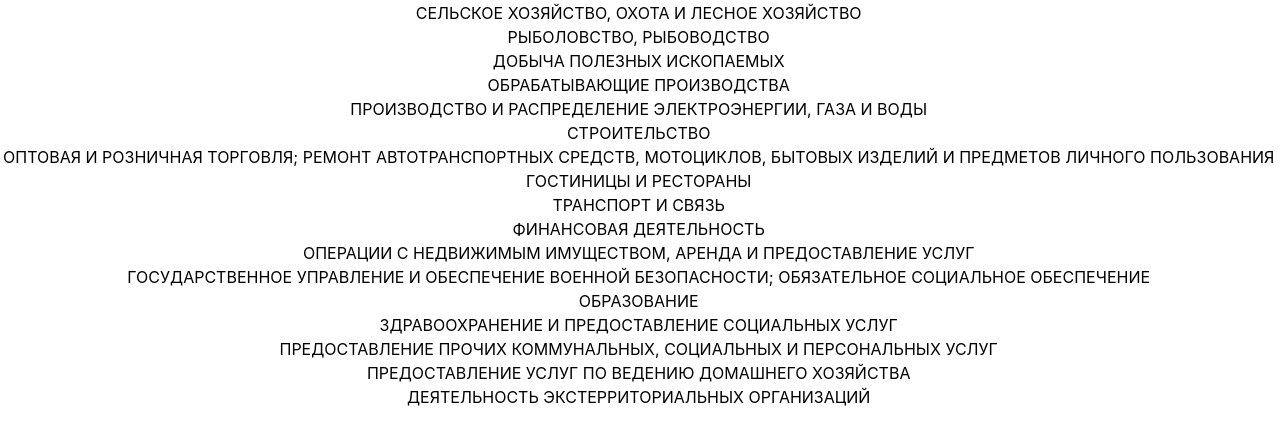
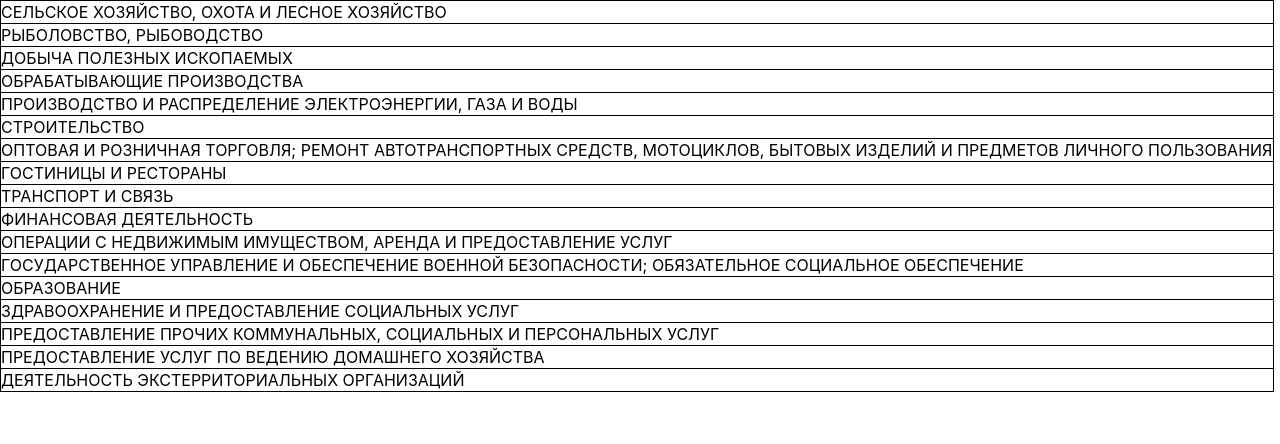
Before and after one commit to ArtyomLoyko/table-search, a React (Create React App) app: page / in a window 1280 px wide. Shown: the top 444 px of the page. Built offline with nearby package versions, Linux system fonts and the light colour scheme.

Commit message:
feat: add checkboxes

```diff
--- a/package.json
+++ b/package.json
@@ -9,6 +9,7 @@
     "react": "^18.2.0",
     "react-dom": "^18.2.0",
     "react-scripts": "5.0.1",
+    "styled-components": "^6.0.4",
     "web-vitals": "^2.1.4"
   },
   "scripts": {
--- a/src/App.css
+++ /dev/null
@@ -1,38 +0,0 @@
-.App {
-  text-align: center;
-}
-
-.App-logo {
-  height: 40vmin;
-  pointer-events: none;
-}
-
-@media (prefers-reduced-motion: no-preference) {
-  .App-logo {
-    animation: App-logo-spin infinite 20s linear;
-  }
-}
-
-.App-header {
-  background-color: #282c34;
-  min-height: 100vh;
-  display: flex;
-  flex-direction: column;
-  align-items: center;
-  justify-content: center;
-  font-size: calc(10px + 2vmin);
-  color: white;
-}
-
-.App-link {
-  color: #61dafb;
-}
-
-@keyframes App-logo-spin {
-  from {
-    transform: rotate(0deg);
-  }
-  to {
-    transform: rotate(360deg);
-  }
-}
--- a/src/App.js
+++ b/src/App.js
@@ -1,13 +1,12 @@
 import React from 'react'
 import OKVED from './OKVED.json'
-import './App.css';
 import { Table } from './components/table';
 
 function App() {
   const data = React.useMemo(() => OKVED, [])
 
   return (
-    <div className="App">
+    <div>
       <Table data={data} />
     </div>
   );
--- /dev/null
+++ b/src/components/checkbox.js
@@ -0,0 +1,89 @@
+import React from "react";
+import styled, { keyframes } from "styled-components";
+
+const Input = styled.input`
+  height: 0;
+  width: 0;
+  opacity: 0;
+  z-index: -1;
+`;
+
+const Label = styled.label`
+  position: relative;
+  display: inline-block;
+  cursor: ${props => (props.disabled ? "not-allowed" : "pointer")};
+  /* margin: 0.6em 1em; */
+`;
+
+const rotate = keyframes`
+ from {
+    opacity: 0;
+    transform: rotate(0deg);
+  }
+  to {
+    opacity: 1;
+    transform: rotate(45deg);
+  }
+`;
+
+const Indicator = styled.div`
+  width: 1em;
+  height: 1em;
+  background: #e6e6e6;
+  position: absolute;
+  top: 0em;
+  left: -1em;
+  border: 1px solid #757575;
+  border-radius: 0.2em;
+
+  ${Input}:not(:disabled):checked & {
+    background: #d1d1d1;
+  }
+
+  ${Label}:hover & {
+    background: #ccc;
+  }
+
+  &::after {
+    content: "";
+    position: absolute;
+    display: none;
+  }
+
+  ${Input}:checked + &::after {
+    display: block;
+    top: 0.1em;
+    left: 0.35em;
+    width: 35%;
+    height: 70%;
+    border: solid #263238;
+    border-width: 0 0.2em 0.2em 0;
+    animation-name: ${rotate};
+    animation-duration: 0.3s;
+    animation-fill-mode: forwards;
+  }
+
+  &::disabled {
+    cursor: not-allowed;
+  }
+`;
+
+export const Checkbox = ({
+  value,
+  checked,
+  onChange,
+  id,
+}) => {
+  return (
+    <Label htmlFor={id}>
+      <Input
+        id={id}
+        type="checkbox"
+        value={value}
+        checked={checked}
+        onChange={onChange}
+      />
+      <Indicator />
+    </Label>
+  )
+}
--- a/src/components/row.js
+++ b/src/components/row.js
@@ -1,18 +1,59 @@
 import React from 'react'
+import styled from 'styled-components'
+import { Checkbox } from './checkbox'
 
-export const Row = ({ row, children }) => {
-  const isInitiallyHidden = true
-  const [isHidden, setIsHidden] = React.useState(isInitiallyHidden)
-  const onClick = React.useCallback(() => {
-    setIsHidden(prev => !prev)
+const PADDING = 30
+
+const Tr = styled.tr`
+  border: solid 1px;
+`
+
+const Td = styled.td`
+  padding-left: ${p => p.$nestingCounter * PADDING}px;
+  position: relative;
+  cursor: ${p => p.$isClickable ? 'pointer' : 'auto'};
+  pointer-events: ${p => p.$isClickable ? 'auto' : 'none'};
+`
+
+export const Row = ({ row, children, showCheckbox, nestingCounter }) => {
+  const isCheckedInitially = React.useMemo(() => localStorage.getItem(row.id) === 'true', [row])
+  const [isChecked, setIsChecked] = React.useState(isCheckedInitially)
+  const onCheckboxClick = React.useCallback(
+    () => {
+      setIsChecked((prev) => {
+        const value = !prev
+        localStorage.setItem(row.id, value)
+        return value
+      })
+    },
+    [row, setIsChecked]
+  )
+
+  const [isHidden, setIsHidden] = React.useState(!isCheckedInitially)
+  const onRowClick = React.useCallback(() => {
+    setIsHidden((prev) => !prev)
   }, [setIsHidden])
-  const showChildren = !isHidden && row.children
+  const showChildren = !isHidden && row.children && row.children.length
 
   return (
     <React.Fragment>
-      <tr onClick={onClick}>
-        <td>{row.text}</td>
-      </tr>
+      <Tr>
+        <Td
+          $isClickable={row.children && row.children.length}
+          $nestingCounter={nestingCounter}
+          onClick={onRowClick}
+        >
+          {showCheckbox && (
+            <Checkbox
+              id={row.id}
+              checked={isChecked}
+              value={isChecked}
+              onChange={onCheckboxClick}
+            />
+          )}
+          {row.text}
+        </Td>
+      </Tr>
       {showChildren && children}
     </React.Fragment>
   )
--- a/src/components/table.js
+++ b/src/components/table.js
@@ -1,22 +1,25 @@
 import React from 'react'
 import { Row } from './row'
+import { styled } from 'styled-components'
 
-const RecursiveRows = ({ rows }) => {
-  return (
-    rows.map(row => (
-      <Row key={row.id} row={row}>
-        <RecursiveRows rows={row.children} />
-      </Row>
-    ))
-  )
+const TableStyled = styled.table`
+  border-collapse: collapse;
+`
+
+const RecursiveRows = ({ rows, showCheckbox = true, nestingCounter = 0}) => {
+  return rows.map((row) => (
+    <Row key={row.id} row={row} showCheckbox={showCheckbox} nestingCounter={nestingCounter}>
+      <RecursiveRows rows={row.children} nestingCounter={nestingCounter + 1} />
+    </Row>
+  ))
 }
 
 export const Table = ({ data }) => {
   return (
-    <table>
+    <TableStyled>
       <tbody>
-        <RecursiveRows rows={data} />
+        <RecursiveRows rows={data} showCheckbox={false} />
       </tbody>
-    </table>
+    </TableStyled>
   )
 }
```
Also changed, not shown: 1 other file (tests, documents, lock files or other folders).
